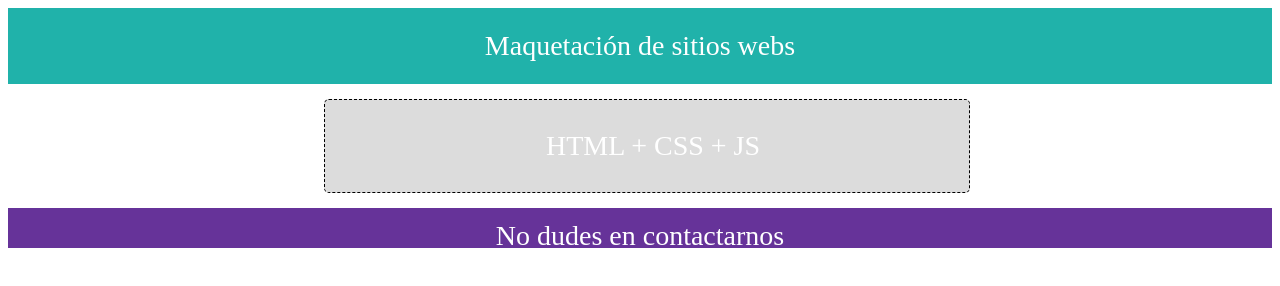
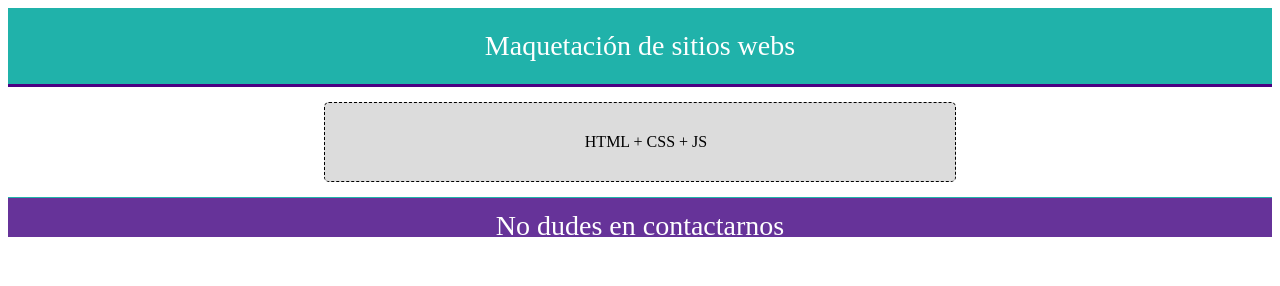
Before and after one commit to alanzoteoliva/digitalhouse, a plain HTML site: page index1 copy.html in a window 1280 px wide. Drawn offline with Linux system fonts and the light colour scheme.

Commit message:
actividad de pg box model

```diff
--- a/style1 copy.css
+++ b/style1 copy.css
@@ -10,9 +10,9 @@ header {
     background-color: lightseagreen;
     color: white;
     font-size: 28px;
-    border: solid 0px 0px 3px 0px indigo;
+    border-bottom: solid 3px indigo;
     padding: 22px;
-    margin: 0px 0px 15px 0px;
+    margin-bottom: 15px;
     text-align: center;
     box-sizing: border-box;
     }
@@ -29,15 +29,16 @@ header {
     Texto centrado
     No olvidar el box sizing*/
     width: 50%;
+    margin-left: 25%;
     background-color: gainsboro;
-    color: white;
-    font-size: 28px;
+    margin-bottom: 15px;
+    padding-left: 12px;
+    padding-top: 30px;
+    padding-bottom: 30px;
     border:  dashed 1px black;
     border-radius: 5px;
-    padding: 30px 0px 30px 12px;
-    margin: 0px 0px 15px 25%;
     text-align: center;
-    box-sizing: content-box;
+    box-sizing: border-box;
     }
 
     footer {
@@ -51,7 +52,7 @@ header {
     background-color: rebeccapurple;
     color: white;
     font-size: 28px;
-    border:  solid 1px 0px lightseagreen;
+    border-top:  solid 1px lightseagreen;
     padding: 12px;
     height: 40px;
     text-align: center;
```
